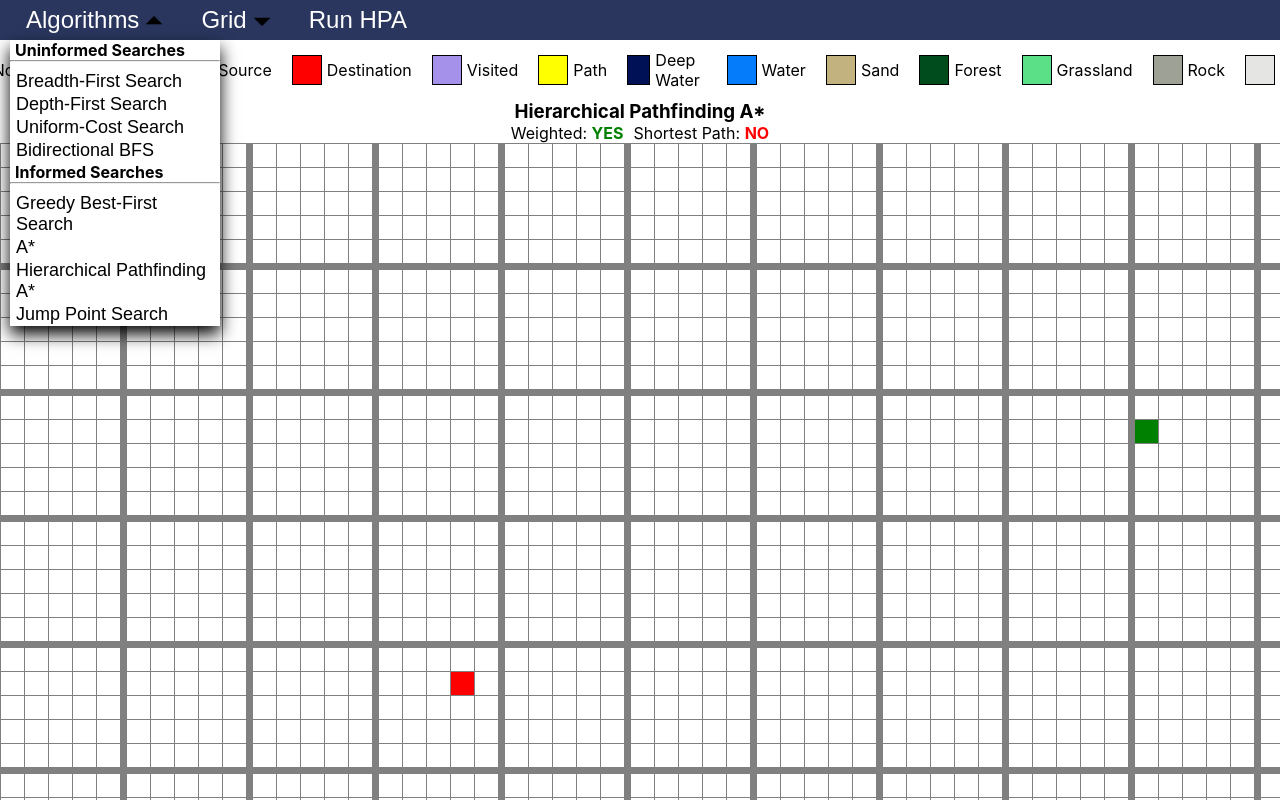
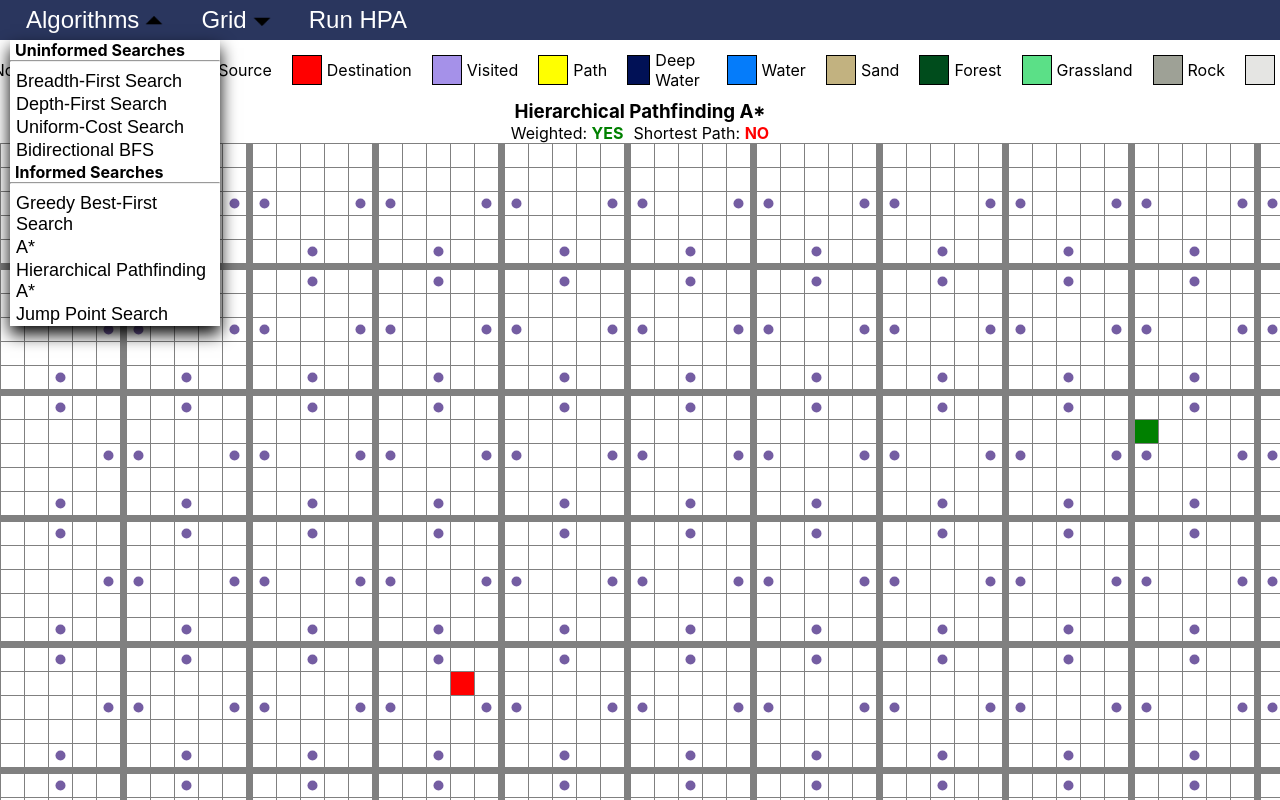
Before and after one commit to mrn73/graph-visualizer, a React (Create React App) app: page / in a window 1280 px wide. Both pictures are taken after a click on the button "Hierarchical Pathfinding A*". Built offline with nearby package versions, Linux system fonts and the light colour scheme.

Commit message:
Fixed HPA bugs. Added indicators for HPA entrances.

```diff
--- a/src/App.js
+++ b/src/App.js
@@ -96,7 +96,7 @@ function gridReducer(state, action) {
 						...state.nodes[action.payload.row].slice(action.payload.col + 1)
 					],
 					...state.nodes.slice(action.payload.row + 1)
-				]
+				],
 			};
 		case 'setSrc':
 			const newSrc = action.payload.row * state.cols + action.payload.col;
@@ -184,6 +184,7 @@ function gridReducer(state, action) {
 function App() {
 	const [gridState, dispatch] = useReducer(gridReducer, {rows, cols}, initGrid);
 	const [search, setSearch] = useState("none");
+	const [hpa, setHpa] = useState(null);
 	const timeoutInfo = useRef({timeouts: new Map(), longest: 0});
 	const nodeWeight = useRef(getDefaultWeights());
 	const searchState = useRef({isSearching: false, animate: true});
@@ -206,6 +207,19 @@ function App() {
 				break;
 		}
 	}
+
+	useEffect(() => {
+		if (search == "HPA") {
+			const hpa = hpaStar(gridState.nodes, gridState.src, gridState.dst, 5);
+			const entrances = Array(gridState.rows).fill().map(() => new Array(gridState.cols).fill(null));
+			for (const n of hpa.absGraph.getNodes()) {
+				entrances[n.row][n.col] = 'ENTRANCE';
+			}
+			setHpa({hpaObject: hpa, entrances});
+		} else if (search != "HPA") {
+			setHpa(null);
+		}
+	}, [search, gridState]);
 
 
 	/**
@@ -294,7 +308,7 @@ function App() {
 				break;
 			case "HPA":
 				console.time('hpa');
-				result = hpaStar(gridState.nodes, gridState.src, gridState.dst, 5);
+				result = hpa.hpaObject.run();
 				console.timeEnd('hpa');
 				visualizeNormal(result.visited, result.path, animate);
 				break;
@@ -324,7 +338,7 @@ function App() {
 	const visualizeBidirectional = (visitedSrc, visitedDst, path, animate=true) => {
 		draw({type: NodeType.VISITED, list: visitedSrc}, 0, animate);
 		draw({type: NodeType.VISITED, list: visitedDst}, 0, animate);
-		drawAfter({type: NodeType.PATh, list: path}, 1000, animate);
+		drawAfter({type: NodeType.PATH, list: path}, 1000, animate);
 	}
 
 	/**
@@ -437,6 +451,7 @@ function App() {
 					end={coords(gridState.dst, gridState.cols)}
 					rowBorderInterval={search == "HPA" ? 5 : null}
 					colBorderInterval={search == "HPA" ? 5 : null}
+					specialCells={hpa ? hpa.entrances : null}
 					dispatch={dispatch}
 				/>
 			</div>
--- a/src/algorithms/hpa-star.js
+++ b/src/algorithms/hpa-star.js
@@ -7,6 +7,8 @@ function hpaStar(G, s, d, cSize=5) {
 	const absGraph = new AbstractGraph(G, cSize);
 	const rows = G.length;
 	const cols = G[0].length;
+
+	function run() {
 		let sNode = new Node(Math.floor(s / cols), s % cols);
 		let dNode = new Node(Math.floor(d / cols), d % cols);
 
@@ -23,68 +25,47 @@ function hpaStar(G, s, d, cSize=5) {
 		//console.log(realPath);
 		return {path: realPath.path, visited: realPath.visited};
 	}
+	return {absGraph, run};
+}
 
+class Entrance {
 	/**
- * Takes a path found on the abstract graph and turns it into a path on the original grid.
+	 * @param {Cluster} c1 - first cluster
+	 * @param {Cluster} c2 - second cluster
+	 * @param {number} start - the start pos of the edge (inclusive)
+	 * @param {number} end - the end pos of the edge (not inclusive)
 	 */
-function refinePath(G, absGraph, absPath) {
-	const path = [];
-	const visited = [];
-	for (let i = 1; i < absPath.length; i++) {
-		const c1 = absGraph.getCluster(absPath[i - 1]);
-		const c2 = absGraph.getCluster(absPath[i]);
-		const s1 = globalToLocal(absPath[i - 1], c1);
-		const d1 = globalToLocal(absPath[i], c1);
-		if (c1 === c2) {
-			// graph of the cluster
-			const g = graphFromCluster(G, c1);
-			// do A* on the cluster to get a path of node indices (relative to top-left of g)
-			const cPath = aStar(g, abs(g, s1.row, s1.col), abs(g, d1.row, d1.col));
-			// for each node of the path found in the cluster, convert local cluster coords
-			// to global coords.
-			for (const n of cPath.path) {
-				const nCoords = localToGlobal(coords(g, n), c1);
-				path.push(abs(G, nCoords.row, nCoords.col));
-			}
-			const cVisited = [];
-			for (const n of cPath.visited) {
-				const nCoords = localToGlobal(coords(g, n), c1);
-				//cVisited.push(abs(G, nCoords.row, nCoords.col));
-				visited.push(abs(G, nCoords.row, nCoords.col));
-			}
-			//visited.push(cVisited);
+	constructor(c1, c2, start, end) {
+		this.c1 = c1;
+		this.c2 = c2;
+		this.start = start;
+		this.end = end;
 	}
 }
-	return {path, visited};
+
+class Cluster {
+	constructor(rowSize, colSize, i, j, rowStart, colStart) {
+		//index in the clusters array
+		this.index = {row: i, col: j};
+		this.rowSize = rowSize;
+		this.colSize = colSize;
+		this.left = colStart;
+		this.right = colStart + colSize - 1;
+		this.top = rowStart;
+		this.bottom = rowStart + rowSize - 1;
+	}
 }
 
-function graphFromCluster(G, c) {
-	return G.slice(c.top, c.bottom + 1).map(row => row.slice(c.left, c.right + 1));
+class Node {
+	constructor(row, col) {
+		this.row = row;
+		this.col = col;
+		this.neighbors = [];
 	}
 
-/**
- * Maps a node from a local graph within a cluster into the global graph.
- * @param {Node} v - The node to be mapped from global to local space
- * @param {Cluster} c - The cluster that is considered local space.
- * @return {{row: {number}, col: {number}}}
- */
-function localToGlobal(v, c) {
-	const row = v.row + c.top;
-	const col = v.col + c.left;
-	return {row, col};
+	addNeighbor(n, w) {
+		this.neighbors.push({n, w});
 	}
-
-/**
- * Maps a node from the original graph into a graph of the cluster, with (0, 0)
- * being relative to the top left of the cluster.
- * @param {Node} v - The node to be mapped from global to local space
- * @param {Cluster} c - The cluster that is considered local space.
- * @return {{row: {number}, col: {number}}}
- */
-function globalToLocal(v, c) {
-	const row = v.row - c.top;
-	const col = v.col - c.left;
-	return {row, col};
 }
 
 class AbstractGraph {
@@ -138,115 +119,10 @@ class AbstractGraph {
 		const col = Math.floor(n.col / this.cSize);
 		return this.clusters[row][col];
 	}
+
+	getNodes() {
+		return Array.from(this.graph.values()).flat();
 	}
-
-function buildGraph(G, clusters, entrances) {
-	// build the INTER edges (edges between clusters)
-	// map of cluster -> nodes
-	const graph = new Map();
-	for (const e of entrances) {
-		// create 2 nodes: one each side of entrance
-		const [n1, n2] = createNodes(e);
-
-		// connect the two nodes
-		connect(n1, n2, 1);
-
-		// add the nodes to the graph, listed under their respective cluster.
-		if (!graph.has(e.c1)) {
-			graph.set(e.c1, [n1]);
-		} else {
-			graph.get(e.c1).push(n1);
-		}
-		if (!graph.has(e.c2)) {
-			graph.set(e.c2, [n2]);
-		} else {
-			graph.get(e.c2).push(n2);
-		}
-	}
-
-	// build the INTRA edges (edges within a cluster)
-	for (const row of clusters) {
-		for (const c of row) {
-			const nodes = graph.get(c);
-
-			// in case an entire cluster was blocked and therefore not in the graph
-			if (nodes == undefined) {
-				continue;
-			}
-			// iterate over all possible pairs and find shortest distances between them
-			for (let i = 0; i < nodes.length - 1; i++) {
-				for (let j = i + 1; j < nodes.length; j++) {
-					const d = distance(G, c, nodes[i], nodes[j]);
-					if (d > 0) {
-						connect(nodes[i], nodes[j], d);
-					}
-				}
-			}
-		}
-	}
-	return graph;
-	//console.log(graph);
-}
-
-function distance(G, c, n1, n2) {
-	const cGraph = makeClusterGraph(G, c);
-	const s = (n1.row - c.top) * cGraph.cols + (n1.col - c.left);
-	const d = (n2.row - c.top) * cGraph.cols + (n2.col - c.left);
-	const result = aStar(cGraph.nodes, s, d);
-	//console.log(n1.row + ", " + n1.col + " --> " + n2.row + ", " + n2.col + " : " + result.path.length);
-
-	return result.pathWeight;
-}
-
-function makeClusterGraph(G, c) {
-	const cGraph = G.slice(c.top, c.bottom + 1).map((row) =>
-		row.slice(c.left, c.right + 1)
-	);
-	return {nodes: cGraph, rows: cGraph.length, cols: cGraph[0].length};
-}
-
-function connect(n1, n2, w) {
-	n1.addNeighbor(n2, w);
-	n2.addNeighbor(n1, w);
-}
-
-/**
- * Takes an entrance and adds 2 nodes on either side, bridging two clusters
- */
-function createNodes(e) {
-	//dx respective to c1
-	const dx = e.c1.index.col - e.c2.index.col;
-	//dy respective to c1
-	const dy = e.c1.index.row - e.c2.index.row;
-	let row1, col1;
-	let row2, col2;
-
-	if (dy == 1) {
-		//up
-		row1 = e.c1.top;
-		col1 = e.start + Math.floor((e.end - e.start) / 2);
-		row2 = e.c2.bottom;
-		col2 = e.start + Math.floor((e.end - e.start) / 2);
-	} else if (dy == -1) {
-		//down
-		row1 = e.c1.bottom;
-		col1 = e.start + Math.floor((e.end - e.start) / 2);
-		row2 = e.c2.top;
-		col2 = e.start + Math.floor((e.end - e.start) / 2);
-	} else if (dx == 1) {
-		//left
-		row1 = e.start + Math.floor((e.end - e.start) / 2);
-		col1 = e.c1.left;
-		row2 = e.start + Math.floor((e.end - e.start) / 2);
-		col2 = e.c2.right;
-	} else if (dx == -1) {
-		//right
-		row1 = e.start + Math.floor((e.end - e.start) / 2);
-		col1 = e.c1.right;
-		row2 = e.start + Math.floor((e.end - e.start) / 2);
-		col2 = e.c2.left;
-	}
-	return [new Node(row1, col1), new Node(row2, col2)];
 }
 
 function buildClusters(G, cSize) {
@@ -351,6 +227,199 @@ function doBuildEntrance(G, E, c1, c2) {
 	}
 }
 
+function buildGraph(G, clusters, entrances) {
+	// build the INTER edges (edges between clusters)
+	// map of cluster -> nodes
+	const graph = new Map();
+	for (const e of entrances) {
+		// create 2 nodes: one each side of entrance
+		const [n1, n2] = createNodes(e);
+
+		// add the nodes to the graph, listed under their respective cluster.
+		let end1 = n1;
+		if (!graph.has(e.c1)) {
+			graph.set(e.c1, [n1]);
+		} else {
+			for (const n of graph.get(e.c1)) {
+				if (n.row == n1.row && n.col == n1.col) {
+					end1 = n;
+					break;
+				}
+			}
+			if (end1 === n1) {
+				graph.get(e.c1).push(n1);
+			}
+		}
+		let end2 = n2;
+		if (!graph.has(e.c2)) {
+			graph.set(e.c2, [n2]);
+		} else {
+			for (const n of graph.get(e.c2)) {
+				if (n.row == n2.row && n.col == n2.col) {
+					end2 = n;
+					break;
+				}
+			}
+			if (end2 === n2) {
+				graph.get(e.c2).push(n2);
+			}
+		}
+
+		connect(end1, end2, 1);
+	}
+
+	// build the INTRA edges (edges within a cluster)
+	for (const row of clusters) {
+		for (const c of row) {
+			const nodes = graph.get(c);
+
+			// in case an entire cluster was blocked and therefore not in the graph
+			if (nodes == undefined) {
+				continue;
+			}
+			// iterate over all possible pairs and find shortest distances between them
+			for (let i = 0; i < nodes.length - 1; i++) {
+				for (let j = i + 1; j < nodes.length; j++) {
+					const d = distance(G, c, nodes[i], nodes[j]);
+					if (d > 0) {
+						connect(nodes[i], nodes[j], d);
+					}
+				}
+			}
+		}
+	}
+	return graph;
+	//console.log(graph);
+}
+
+/**
+ * Takes an entrance and adds 2 nodes on either side, bridging two clusters
+ */
+function createNodes(e) {
+	//dx respective to c1
+	const dx = e.c1.index.col - e.c2.index.col;
+	//dy respective to c1
+	const dy = e.c1.index.row - e.c2.index.row;
+	let row1, col1;
+	let row2, col2;
+
+	if (dy == 1) {
+		//up
+		row1 = e.c1.top;
+		col1 = e.start + Math.floor((e.end - e.start) / 2);
+		row2 = e.c2.bottom;
+		col2 = e.start + Math.floor((e.end - e.start) / 2);
+	} else if (dy == -1) {
+		//down
+		row1 = e.c1.bottom;
+		col1 = e.start + Math.floor((e.end - e.start) / 2);
+		row2 = e.c2.top;
+		col2 = e.start + Math.floor((e.end - e.start) / 2);
+	} else if (dx == 1) {
+		//left
+		row1 = e.start + Math.floor((e.end - e.start) / 2);
+		col1 = e.c1.left;
+		row2 = e.start + Math.floor((e.end - e.start) / 2);
+		col2 = e.c2.right;
+	} else if (dx == -1) {
+		//right
+		row1 = e.start + Math.floor((e.end - e.start) / 2);
+		col1 = e.c1.right;
+		row2 = e.start + Math.floor((e.end - e.start) / 2);
+		col2 = e.c2.left;
+	}
+	return [new Node(row1, col1), new Node(row2, col2)];
+}
+
+/**
+ * Takes a path found on the abstract graph and turns it into a path on the original grid.
+ */
+function refinePath(G, absGraph, absPath) {
+	const path = [];
+	const visited = [];
+	for (let i = 1; i < absPath.length; i++) {
+		const c1 = absGraph.getCluster(absPath[i - 1]);
+		const c2 = absGraph.getCluster(absPath[i]);
+		const s1 = globalToLocal(absPath[i - 1], c1);
+		const d1 = globalToLocal(absPath[i], c1);
+		if (c1 === c2) {
+			// graph of the cluster
+			const g = graphFromCluster(G, c1);
+			// do A* on the cluster to get a path of node indices (relative to top-left of g)
+			const cPath = aStar(g, abs(g, s1.row, s1.col), abs(g, d1.row, d1.col));
+			// for each node of the path found in the cluster, convert local cluster coords
+			// to global coords.
+			for (const n of cPath.path) {
+				const nCoords = localToGlobal(coords(g, n), c1);
+				path.push(abs(G, nCoords.row, nCoords.col));
+			}
+			const cVisited = [];
+			for (const n of cPath.visited) {
+				const nCoords = localToGlobal(coords(g, n), c1);
+				//cVisited.push(abs(G, nCoords.row, nCoords.col));
+				visited.push(abs(G, nCoords.row, nCoords.col));
+			}
+			//visited.push(cVisited);
+		} else {
+			visited.push(abs(G, absPath[i - 1].row, absPath[i - 1].col));
+			path.push(abs(G, absPath[i - 1].row, absPath[i - 1].col));
+			path.push(abs(G, absPath[i].row, absPath[i].col));
+		}
+	}
+	return {path: [...new Set(path)], visited};
+}
+
+function graphFromCluster(G, c) {
+	return G.slice(c.top, c.bottom + 1).map(row => row.slice(c.left, c.right + 1));
+}
+
+/**
+ * Maps a node from a local graph within a cluster into the global graph.
+ * @param {Node} v - The node to be mapped from global to local space
+ * @param {Cluster} c - The cluster that is considered local space.
+ * @return {{row: {number}, col: {number}}}
+ */
+function localToGlobal(v, c) {
+	const row = v.row + c.top;
+	const col = v.col + c.left;
+	return {row, col};
+}
+
+/**
+ * Maps a node from the original graph into a graph of the cluster, with (0, 0)
+ * being relative to the top left of the cluster.
+ * @param {Node} v - The node to be mapped from global to local space
+ * @param {Cluster} c - The cluster that is considered local space.
+ * @return {{row: {number}, col: {number}}}
+ */
+function globalToLocal(v, c) {
+	const row = v.row - c.top;
+	const col = v.col - c.left;
+	return {row, col};
+}
+
+function distance(G, c, n1, n2) {
+	const cGraph = makeClusterGraph(G, c);
+	const s = (n1.row - c.top) * cGraph.cols + (n1.col - c.left);
+	const d = (n2.row - c.top) * cGraph.cols + (n2.col - c.left);
+	const result = aStar(cGraph.nodes, s, d);
+	//console.log(n1.row + ", " + n1.col + " --> " + n2.row + ", " + n2.col + " : " + result.path.length);
+
+	return result.pathWeight;
+}
+
+function makeClusterGraph(G, c) {
+	const cGraph = G.slice(c.top, c.bottom + 1).map((row) =>
+		row.slice(c.left, c.right + 1)
+	);
+	return {nodes: cGraph, rows: cGraph.length, cols: cGraph[0].length};
+}
+
+function connect(n1, n2, w) {
+	n1.addNeighbor(n2, w);
+	n2.addNeighbor(n1, w);
+}
+
 function adjacent(clusters, c) {
 	const neighbors = [];
 	//up
@@ -374,46 +443,6 @@ function adjacent(clusters, c) {
 
 function isBlocked(node) {
 	return node === NodeType.BLOCKED;
-}
-
-class Entrance {
-	/**
-	 * @param {Cluster} c1 - first cluster
-	 * @param {Cluster} c2 - second cluster
-	 * @param {number} start - the start pos of the edge (inclusive)
-	 * @param {number} end - the end pos of the edge (not inclusive)
-	 */
-	constructor(c1, c2, start, end) {
-		this.c1 = c1;
-		this.c2 = c2;
-		this.start = start;
-		this.end = end;
-	}
-}
-
-class Cluster {
-	constructor(rowSize, colSize, i, j, rowStart, colStart) {
-		//index in the clusters array
-		this.index = {row: i, col: j};
-		this.rowSize = rowSize;
-		this.colSize = colSize;
-		this.left = colStart;
-		this.right = colStart + colSize - 1;
-		this.top = rowStart;
-		this.bottom = rowStart + rowSize - 1;
-	}
-}
-
-class Node {
-	constructor(row, col) {
-		this.row = row;
-		this.col = col;
-		this.neighbors = [];
-	}
-
-	addNeighbor(n, w) {
-		this.neighbors.push({n, w});
-	}
 }
 
 function search(s, d) {
--- a/src/components/grid.js
+++ b/src/components/grid.js
@@ -101,7 +101,7 @@ function Grid(props) {
 
 	const cols = props.grid[0].length;
 	const rows = props.grid.length;
-	console.log(props.rowBorderInterval);
+	//console.log(props.rowBorderInterval);
 
 	return (
 		<div className={"grid"} onMouseDown={handleMouseDown} onMouseUp={handleMouseUp}
@@ -110,6 +110,7 @@ function Grid(props) {
 				row.map((_, j) => {
 					let type;
 					let extra = "";
+					let specialCell = false;
 					if (props.start && i == props.start.i && j == props.start.j) {
 						type = NodeType.SRC;
 					} else if (props.end && i == props.end.i && j == props.end.j) {
@@ -123,10 +124,17 @@ function Grid(props) {
 					if (props.colBorderInterval && (j + 1) % props.colBorderInterval == 0) {
 						extra += " right-border";
 					}
+					if (props.specialCells
+						&& i < props.specialCells.length
+						&& j < props.specialCells[0].length
+						&& props.specialCells[i][j]) {
+						specialCell = true;
+					}
+
 					return (
 						<MemoCell
 							key={"row" + i + "col" + j}
-							value={{row: i, col: j, type, extra}}
+							value={{row: i, col: j, type, extra, specialCell}}
 							handleAction={updateCell}/>
 					);
 				})
@@ -138,7 +146,8 @@ function Grid(props) {
 function isEqual(prev, next) {
 	return prev.value.type == next.value.type
 		&& prev.handleAction === next.handleAction
-		&& prev.value.extra == next.value.extra;
+		&& prev.value.extra == next.value.extra
+		&& prev.value.specialCell == next.value.specialCell;
 }
 const MemoCell = React.memo(Cell, isEqual);
 
@@ -153,12 +162,19 @@ function Cell(props) {
 	}
 
 	return (
-		<button
+		<button style={{padding: 0}}
 			className={"cell type" + props.value.type + props.value.extra}
 			onMouseDown={handleMouseEvent}
 			onMouseEnter={handleMouseEvent}
 			onMouseUp={handleMouseEvent}
 			onContextMenu={handleContext}>
+			{props.value.specialCell ?
+				<svg style={{opacity: "1"}} height="100%" width="100%">
+					<circle cx="50%" cy="50%" r="5" fill="#745da2" />
+				</svg>
+				:
+				null
+			}
 		</button>
 	);
 }
```
Lines whose indentation alone changed are shown as unchanged.
